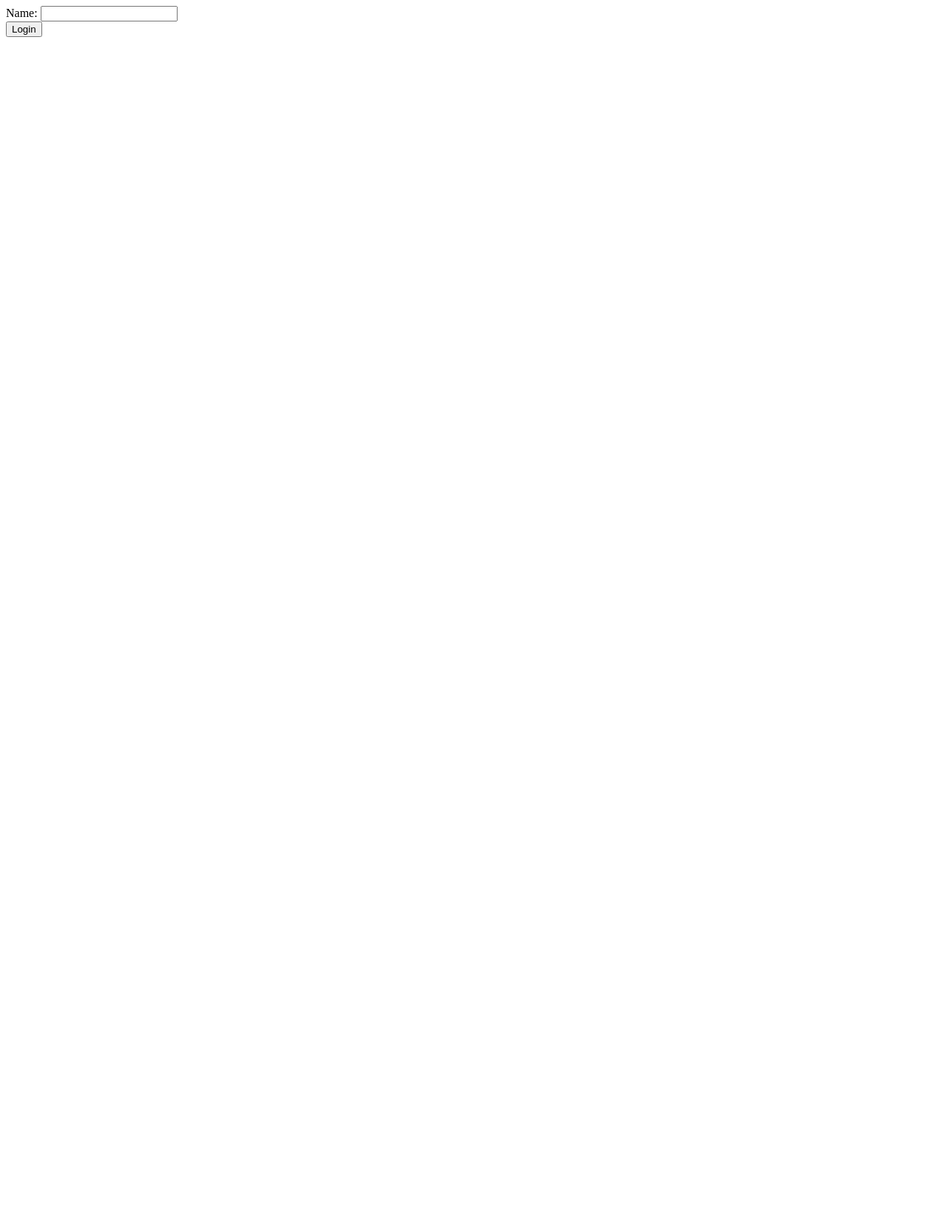
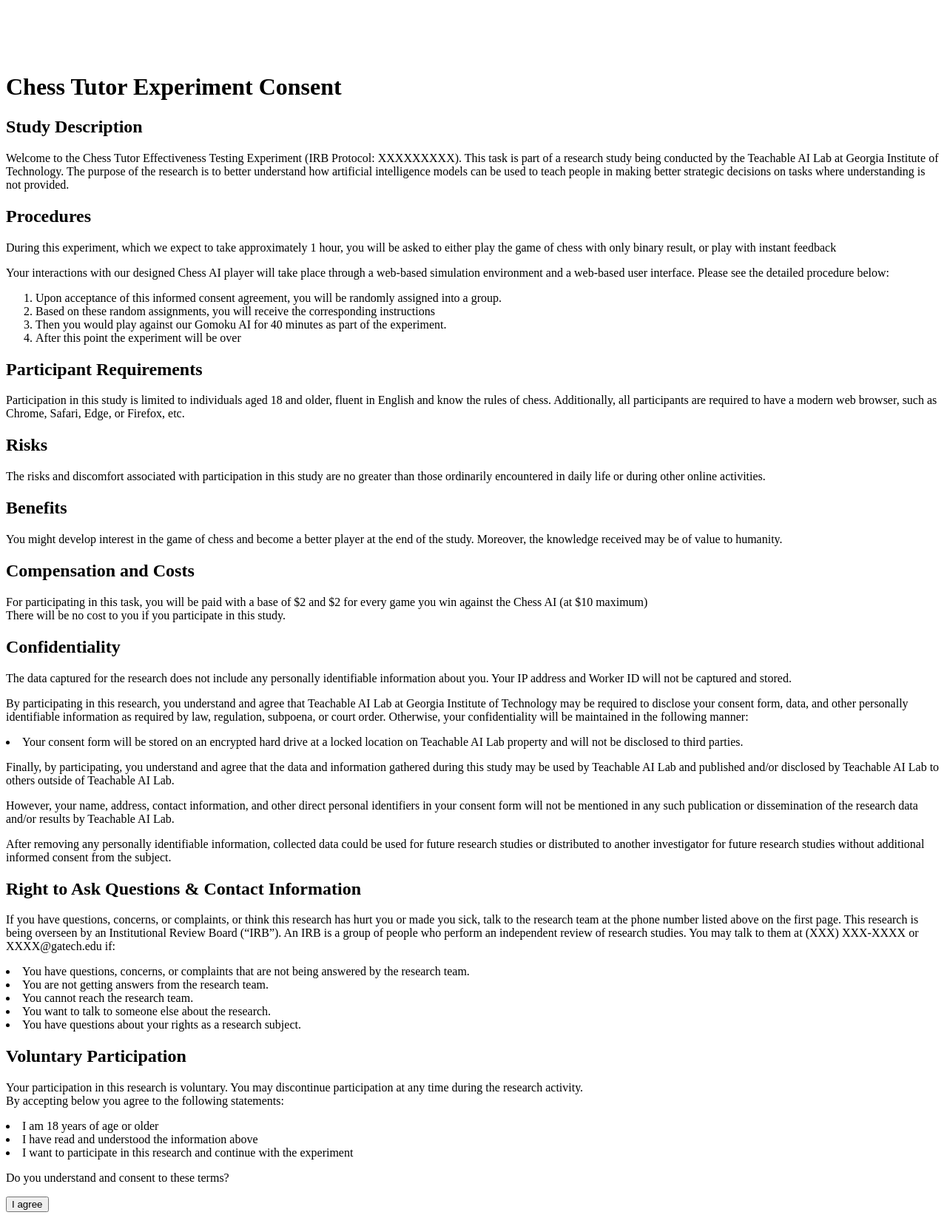
Before and after one commit to Fernandes42/TAIL-chess-project, a Flask app: page / in a window 1280 px wide. Before the commit the page is almost empty. Shown: the whole page at 74% size. Before the commit the page ends 50 px from the top, so only its background shows below. Run offline with Flask 3, Linux system fonts and the light colour scheme; some libraries are stand-ins or nearby versions.

Commit message:
consent page

```diff
--- /dev/null
+++ b/templates/base.html
@@ -0,0 +1,24 @@
+<!doctype html>
+<html>
+  <head>
+    {% block head %}
+    <link rel="stylesheet" href="style.css" type="text/css">
+    <script src="jquery-3.6.0.min.js"></script>
+    <title>{% block title %}Chess tutor{% endblock %}</title>
+    {% endblock %}
+  </head>
+  <body>
+    <div id="heading">
+        <h1>{% block heading %}{% endblock %}</h1>
+    </div>
+    <div id="nav">
+        {% block nav %}
+        {% endblock %}
+    </div>
+    <div id="content">{% block content %}{% endblock %}</div>
+    <div id="footer">
+      {% block footer %}
+      {% endblock %}
+    </div>
+  </body>
+</html>
--- a/templates/consent.html
+++ b/templates/consent.html
@@ -1,10 +1,102 @@
+{% extends "base.html" %}
 
-<!DOCTYPE html>
-<html lang="en">
-   <body>
-      <form method="POST", action="\">
-         Name: <input  name=username type=text></input><br>
-         <button type="submit">Login</button>
-      </form>
-   </body>
-</html>
+{% block title %}Chess Tutor Experiment Consent{% endblock %}
+{% block heading %}Chess Tutor Experiment Consent{% endblock %}
+
+{% block content%}
+
+<div id="consent" class="content_box">
+
+<h2>Study Description</h2>
+
+<p>Welcome to the Chess Tutor Effectiveness Testing Experiment (IRB Protocol: XXXXXXXXX). This task is part of a research study being conducted by the Teachable AI Lab at Georgia Institute of Technology.
+The purpose of the research is to better understand how artificial intelligence models can be used to teach people in making better strategic decisions on tasks where understanding is not provided.
+
+<h2>Procedures</h2>
+
+<p>During this experiment, which we expect to take approximately 1 hour, you will be asked to either play the game of chess with only binary result, or play with instant feedback</p>
+
+<p>Your interactions with our designed Chess AI player will take place through a web-based simulation environment and a web-based user interface. Please see the detailed procedure below:</p>
+
+<ol type = "1">
+    <li>Upon acceptance of this informed consent agreement, you will be randomly assigned into a group.</li>
+    <li>Based on these random assignments, you will receive the corresponding instructions</li>
+    <li>Then you would play against our Gomoku AI for 40 minutes as part of the experiment.</li>
+    <li>After this point the experiment will be over</li>
+
+</ol>
+
+<h2>Participant Requirements</h2>
+
+<p>Participation in this study is limited to individuals aged 18 and older, fluent in English and know the rules of chess.
+Additionally, all participants are required to have a modern web browser, such as Chrome, Safari, Edge, or Firefox, etc.</p>
+
+<h2>Risks</h2>
+
+<p>The risks and discomfort associated with participation in this study are no greater than those ordinarily encountered in daily life or during other online activities.</p>
+
+<h2>Benefits</h2>
+
+<p>You might develop interest in the game of chess and become a better player at the end of the study. Moreover, the knowledge received may be of value to humanity.</p>
+
+<h2>Compensation and Costs</h2>
+
+<p>For participating in this task, you will be paid with a base of $2 and $2
+    for every game you win against the Chess AI (at $10 maximum)<br>
+There will be no cost to you if you participate in this study.</p>
+
+<h2>Confidentiality</h2>
+
+<p>The data captured for the research does not include any personally identifiable information about you.
+    Your IP address and Worker ID will not be captured and stored.</p>
+
+<p>By participating in this research, you understand and agree that
+    Teachable AI Lab at Georgia Institute of Technology may be required to disclose
+    your consent form, data, and other personally identifiable information
+    as required by law, regulation, subpoena, or court order.
+    Otherwise, your confidentiality will be maintained in the following manner:</p>
+
+<li>Your consent form will be stored on an encrypted hard drive at a locked location
+    on Teachable AI Lab property and will not be disclosed to third parties.</li>
+
+<p>Finally, by participating, you understand and agree that the data and information
+    gathered during this study may be used by Teachable AI Lab and published and/or
+    disclosed by Teachable AI Lab to others outside of Teachable AI Lab.</p>
+
+<p>However, your name, address, contact information, and other direct personal identifiers
+    in your consent form will not be mentioned in any such publication or dissemination
+    of the research data and/or results by Teachable AI Lab.</p>
+
+<p>After removing any personally identifiable information, collected data could be used
+    for future research studies or distributed to another investigator for future research studies
+    without additional informed consent from the subject.</p>
+
+<h2>Right to Ask Questions & Contact Information</h2>
+
+<p>If you have questions, concerns, or complaints, or think this research has hurt you or made you sick, talk to the research team at the phone number listed above on the first page.
+This research is being overseen by an Institutional Review Board (“IRB”). An IRB is a group of people who perform an independent review of research studies. You may talk to them at (XXX) XXX-XXXX or XXXX@gatech.edu if:
+<li>You have questions, concerns, or complaints that are not being answered by the research team.</li>
+<li>You are not getting answers from the research team.</li>
+<li>You cannot reach the research team.</li>
+<li>You want to talk to someone else about the research.</li>
+<li>You have questions about your rights as a research subject.</li></p>
+
+<h2>Voluntary Participation</h2>
+
+<p>Your participation in this research is voluntary. You may discontinue participation at any time during the research activity.<br>
+By accepting below you agree to the following statements:</p>
+<li>I am 18 years of age or older</li>
+<li>I have read and understood the information above </li>
+<li>I want to participate in this research and continue with the experiment</li>
+<p>Do you understand and consent to these terms?</p>
+
+<div id="consent_buttons">
+   <form method="POST", action="\">
+      <button type="submit">I agree</button>
+   </form>
+</div>
+
+</div>
+
+
+{% endblock %}
```
Also changed, not shown: chessbot.ini (renamed from templates/chessbot.ini), 1 other file.
